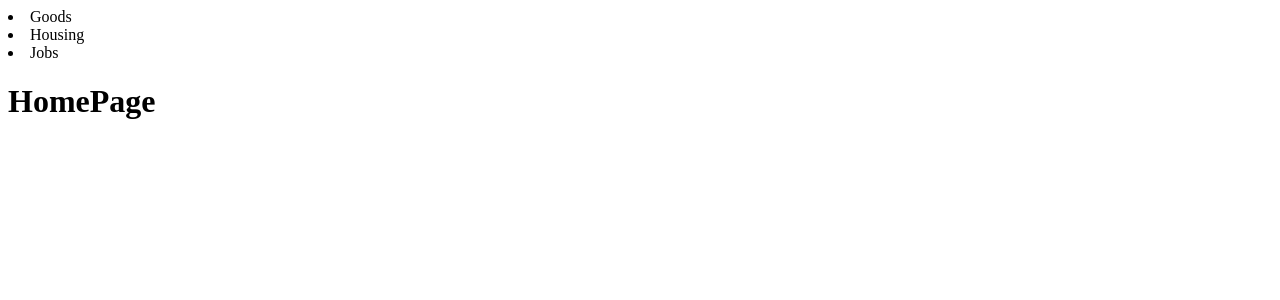
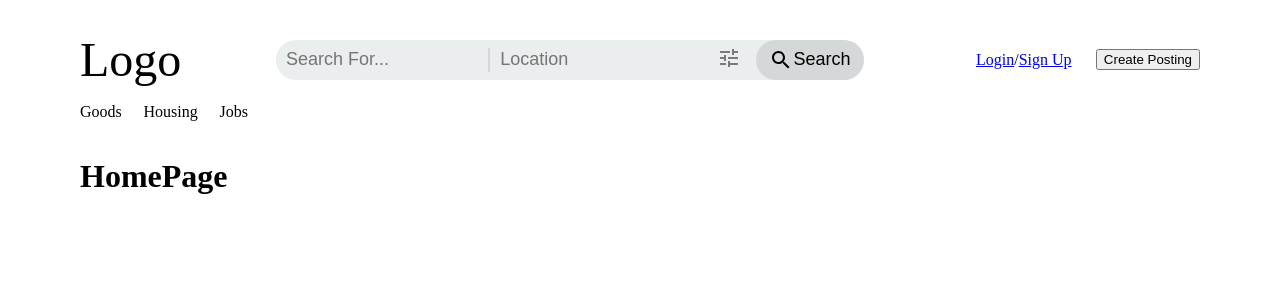
Before and after one commit to chingu-voyages/v26-bears-team-06, a React (Create React App) app: page / in a window 1280 px wide. Shown: the top 300 px of the page. Built offline with nearby package versions, Linux system fonts and the light colour scheme.

Commit message:
added navbar container and searchbar component, styled searchbar

```diff
--- a/package.json
+++ b/package.json
@@ -5,6 +5,7 @@
   "private": true,
   "dependencies": {
     "@material-ui/core": "^4.11.2",
+    "@material-ui/icons": "^4.11.2",
     "@testing-library/jest-dom": "^5.11.4",
     "@testing-library/react": "^11.1.0",
     "@testing-library/user-event": "^12.1.10",
@@ -15,6 +16,7 @@
     "@types/react-redux": "^7.1.15",
     "@types/react-router-dom": "^5.1.7",
     "@types/redux": "^3.6.0",
+    "add": "^2.0.6",
     "react": "^17.0.1",
     "react-dom": "^17.0.1",
     "react-redux": "^7.2.2",
@@ -22,7 +24,8 @@
     "react-scripts": "4.0.1",
     "redux": "^4.0.5",
     "typescript": "^4.0.3",
-    "web-vitals": "^0.2.4"
+    "web-vitals": "^0.2.4",
+    "yarn": "^1.22.10"
   },
   "scripts": {
     "start": "react-scripts start",
--- a/src/App.css
+++ b/src/App.css
@@ -0,0 +1,4 @@
+body {
+  box-sizing: border-box;
+  margin: 2rem 5rem;
+}
--- a/src/App.tsx
+++ b/src/App.tsx
@@ -1,5 +1,6 @@
 import React from 'react';
 import Homepage from './pages/homepage/homepage';
+import './App.css';
 
 function App() {
   return (
--- /dev/null
+++ b/src/components/custom-searchbar/CustomSearchBar.styles.ts
@@ -0,0 +1,67 @@
+import { makeStyles } from "@material-ui/core";
+
+export const useStyles = makeStyles({
+  root: {
+    display: 'flex',
+    alignItems: 'center',
+    width: '75%',
+    backgroundColor: '#EBEEEE',
+    borderRadius: '35px',
+    height: '40px',
+  },
+  searchInput: {
+    height: '80%',
+    width: '100%',
+    backgroundColor: '#EBEEEE',
+    border: 'none',
+    outline: 'none',
+    fontSize: '18px',
+    paddingLeft: '10px',
+  },
+  divider: {
+    border: '1px rgba(213, 216, 216, 1) solid',
+    backgroundColor: 'rgba(213, 216, 216, 1)',
+    width: '0%',
+    height: '55%'
+  },
+  searchBar: {
+    borderRadius: '35px 0 0 35px',
+  },
+  searchButton: {
+    display: 'flex',
+    alignItems: 'center',
+    justifyContent: 'center',
+    height: '100%',
+    width: '50%',
+    border: 'none',
+    fontSize: '18px',
+    borderRadius: '35px',
+    backgroundColor: 'rgba(213, 216, 216, 1)',
+    outline: 'none',
+    transition: 'transform 0.15s ease',
+    '&:hover': {
+      cursor: 'pointer'
+    },
+    '&:active': {
+      transform: 'scale(0.975)'
+    }
+
+  },
+  filterButton: {
+    height: '83.3%',
+    border: 'none',
+    padding: '0 10px',
+    width: '20%',
+    backgroundColor: '#EBEEEE',
+    color: '#666868',
+    outline: 'none',
+    borderRadius: '100%',
+    opacity: '0.85',
+    transition: 'all 0.3s ease',
+    '&:hover': {
+      cursor: 'pointer',
+      opacity: '1',
+      color: 'black',
+    },
+  },
+})
--- /dev/null
+++ b/src/components/custom-searchbar/CustomSearchBar.tsx
@@ -0,0 +1,19 @@
+import React from 'react';
+import { useStyles } from './CustomSearchBar.styles';
+import TuneIcon from '@material-ui/icons/Tune';
+import SearchIcon from '@material-ui/icons/Search';
+
+const CustomSearchBar:React.FC = () => {
+  const classes = useStyles();
+
+  return (
+    <div className={classes.root}>
+      <input className={`${classes.searchInput} ${classes.searchBar}`} type='text' placeholder='Search For...'></input>
+      <div className={classes.divider}></div>
+      <input className={classes.searchInput} type='text' placeholder='Location'></input>
+      <button className={`${classes.filterButton}`}><TuneIcon/></button>
+      <button className={classes.searchButton}><SearchIcon/>Search</button>
+    </div>
+  )
+}
+export default CustomSearchBar;
--- a/src/components/navbar/Navbar.tsx
+++ /dev/null
@@ -1,18 +0,0 @@
-import React from 'react';
-import { Category } from '../../seed/seedData';
-
-interface Props {
-  categories: Category[]
-}
-
-const Navbar:React.FC<Props> = ({categories}) => {
-  return (
-    <div>
-      {categories.map(category => (
-        <li key={category.id}>{category.name}</li>
-      ))}
-    </div>
-  )
-};
-
-export default Navbar;
--- /dev/null
+++ b/src/containers/navbar/Navbar.styles.ts
@@ -0,0 +1,40 @@
+import { makeStyles } from "@material-ui/core";
+
+export const useStyles = makeStyles({
+  root: {
+    display: 'flex',
+    flexDirection: 'column',
+    width: '100%',
+  },
+  topRow: {
+    display: 'flex',
+    justifyContent: 'space-between',
+    alignItems: 'center',
+  },
+  bottomRow: {
+    display: 'flex',
+    width: '100%',
+  },
+  rightSide: {
+    display: 'flex',
+    width: '70%',
+    justifyContent: 'space-between',
+    alignItems: 'center',
+  },
+  leftSide: {
+    display: 'flex',
+    width: '20%',
+    justifyContent: 'space-between',
+    alignItems: 'center'
+  },
+  logo: {
+    fontSize: '3rem'
+  },
+  categoriesDropDownList: {
+    display: 'flex',
+    listStyle: 'none',
+    width: '15%',
+    justifyContent: 'space-between',
+    padding: '0'
+  }
+})
--- /dev/null
+++ b/src/containers/navbar/Navbar.tsx
@@ -0,0 +1,41 @@
+import React from 'react';
+import CustomSearchBar from '../../components/custom-searchbar/CustomSearchBar';
+import { Category } from '../../seed/seedData';
+import { useStyles } from './Navbar.styles';
+
+interface Props {
+  categories: Category[]
+}
+
+const Navbar:React.FC<Props> = ({categories}) => {
+  const classes = useStyles();
+
+  return (
+    <div className={classes.root}>
+      <div className={classes.topRow}>
+        <div className={classes.rightSide}>
+          <span className={classes.logo}>Logo</span>
+          <CustomSearchBar />
+        </div>
+        <div className={classes.leftSide}>
+          <div>
+            <a href='/'>Login</a>
+            <span>/</span>
+            <a href='/'>Sign Up</a>
+          </div>
+          <button>Create Posting</button>
+        </div>
+      </div>
+      <div className={classes.bottomRow}>
+        <ul className={classes.categoriesDropDownList}>
+          {categories.map(({name, id}) => (
+            <li key={id}>{name}</li>
+          ))}
+        </ul>
+      </div>
+    </div>
+
+  )
+};
+
+export default Navbar;
--- a/src/pages/homepage/homepage.tsx
+++ b/src/pages/homepage/homepage.tsx
@@ -1,5 +1,5 @@
 import React from 'react';
-import Navbar from '../../components/navbar/Navbar';
+import Navbar from '../../containers/navbar/Navbar';
 import { seedCategories } from '../../seed/seedData';
 
 
```
Also changed, not shown: 2 other files (tests, documents, lock files or other folders).
